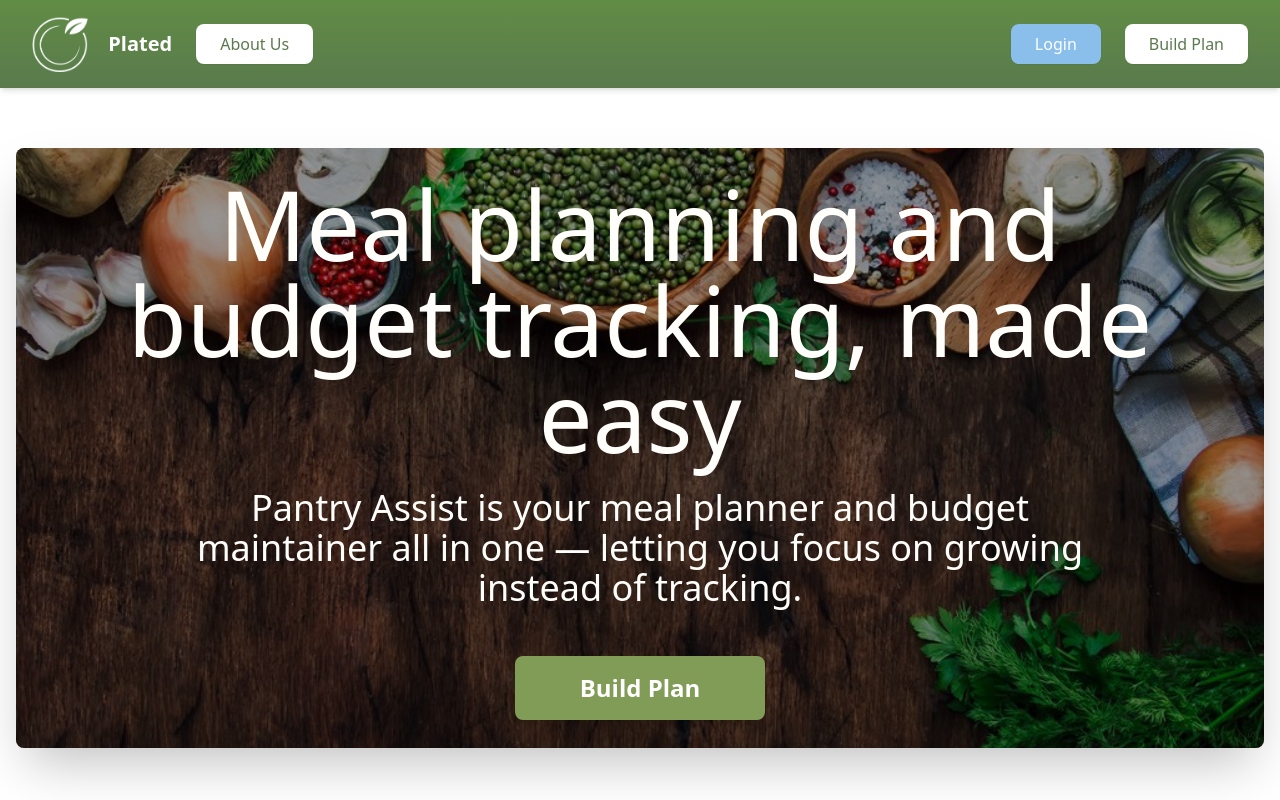
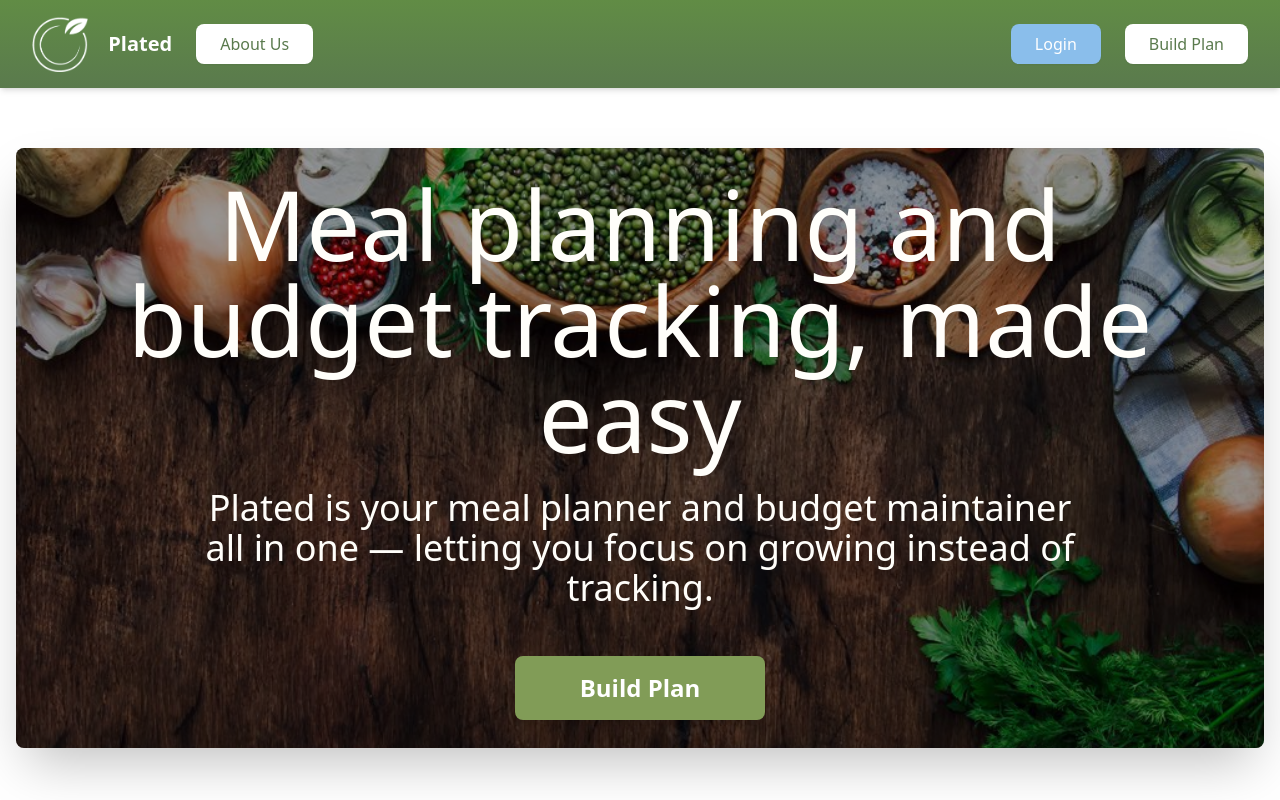
Before and after one commit to bmar1/Pantry-Assist, a React (Vite) app in the folder src/frontend/: page /landing in a window 1280 px wide. Shown: the top 800 px of the page. Built offline with nearby package versions, Linux system fonts and the light colour scheme.

Commit message:
Updated branding issue, testing new deployment path

```diff
--- a/src/frontend/src/pages/Landing.jsx
+++ b/src/frontend/src/pages/Landing.jsx
@@ -164,8 +164,8 @@ export default function Landing() {
               transition={{ duration: 0.8, delay: 0.4 }}
               className="text-2xl md:text-3xl lg:text-4xl mb-12 max-w-4xl text-[#fffefa] font-light"
             >
-              Pantry Assist is your meal planner and budget maintainer all in one — letting you
-              focus on growing instead of tracking.
+              Plated is your meal planner and budget maintainer all in one — letting you focus on
+              growing instead of tracking.
             </motion.p>
 
             <motion.button
```
